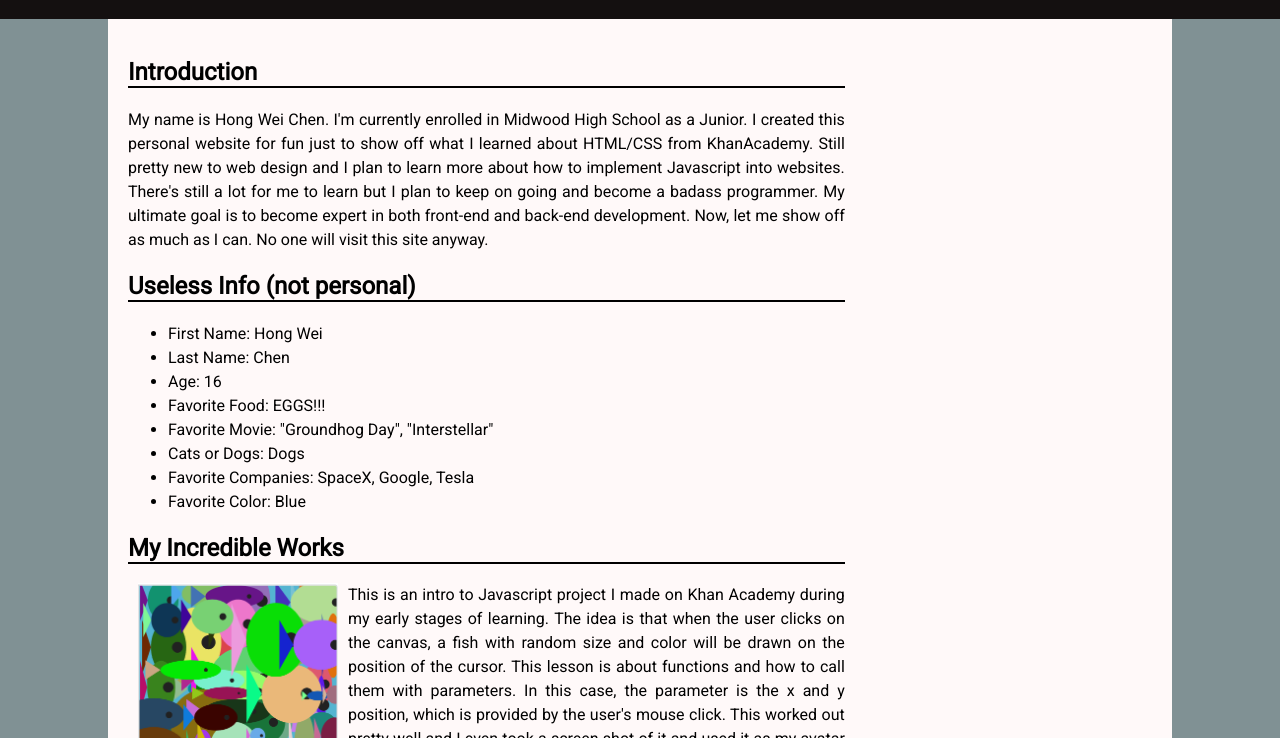
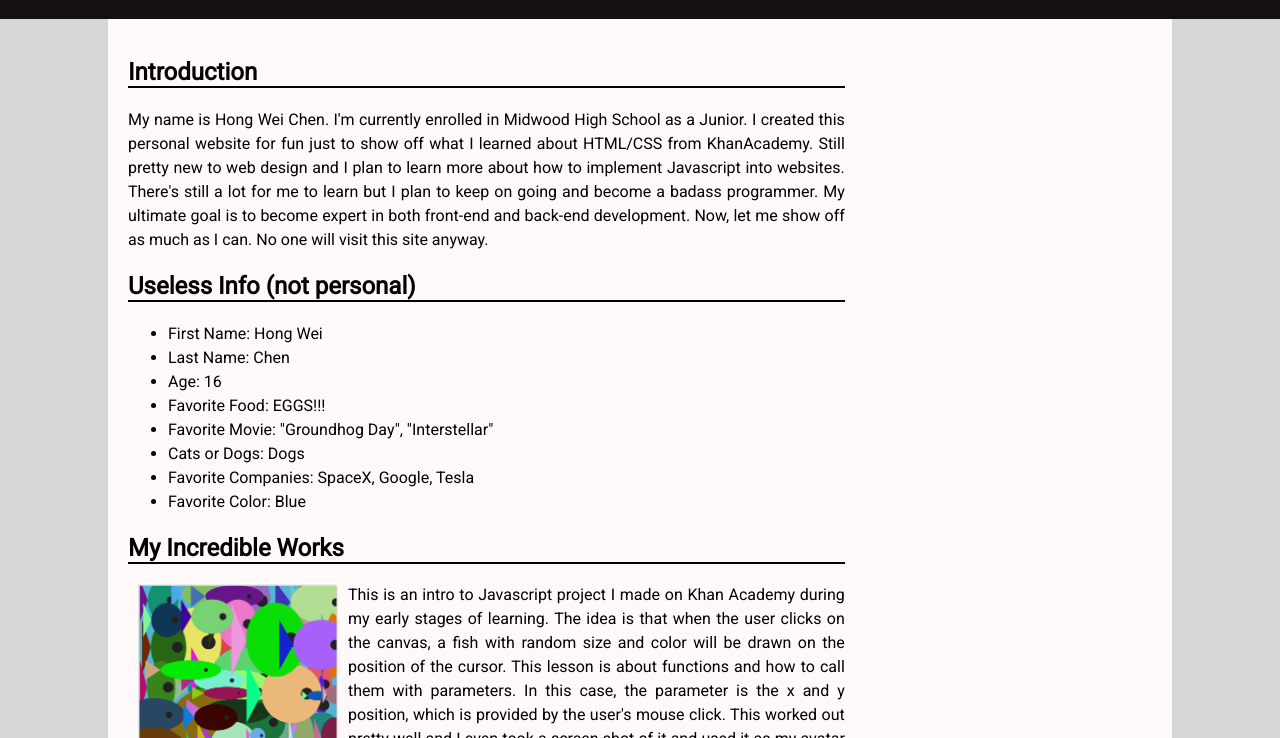
Before and after one commit to HongWeiChen0/My-First-Website, a plain HTML site: page index.html in a window 1280 px wide. Shown: the part 62-800 px from the top of the page. Drawn offline with Linux system fonts and the light colour scheme.

Commit message:
Lighter Background Color

```diff
--- a/main.css
+++ b/main.css
@@ -1,7 +1,7 @@
 body {
     font-family: "Roboto", sans-serif;
     margin: 0px;
-    background-color:rgb(128, 145, 148);
+    background-color:rgb(215, 215, 215);
 }
 
 .banner {
```
